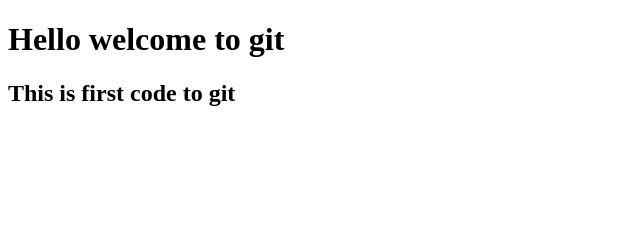
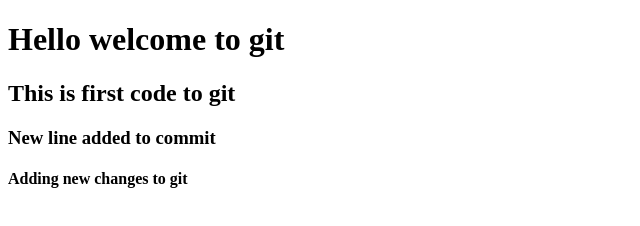
Before and after one commit to rutujamohite00/myproject, a plain HTML site: page index.html in a window 1280 px wide. Shown: the whole page, without its empty margins (0-640 px from the left). Drawn offline with Linux system fonts and the light colour scheme.

Commit message:
Added new changes

```diff
--- a/index.html
+++ b/index.html
@@ -10,5 +10,7 @@
         Hello welcome to git
     </h1>
     <h2> This is first code to git</h2>
+    <h3> New line added to commit</h3>
+    <h4> Adding new changes to git</h4>
 </body>
 </html>
```
